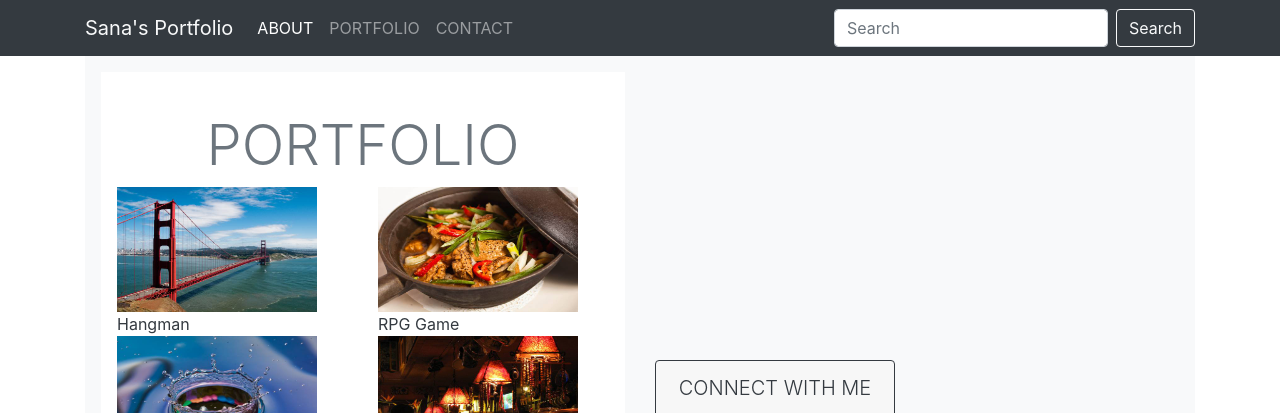
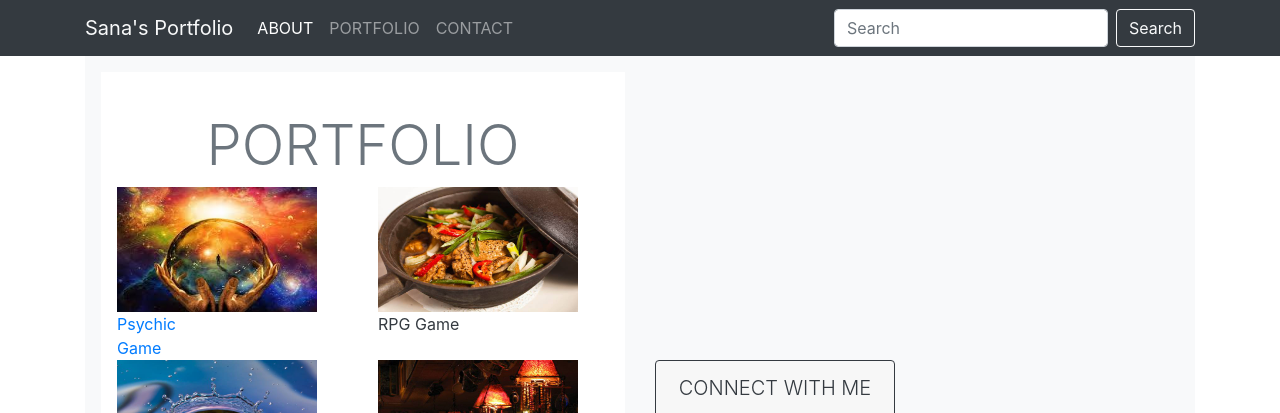
Before and after one commit to safreen42789/bootstrap-portfolio, a plain HTML site: page portfolio.html in a window 1280 px wide. Shown: the top 413 px of the page. Drawn offline with nearby package versions, Linux system fonts and the light colour scheme.

Commit message:
updated portfolio

```diff
--- a/portfolio.html
+++ b/portfolio.html
@@ -48,10 +48,10 @@
                                     <h3 class="display-4 text-muted text-center">PORTFOLIO</h3>
                                     <div class="row">
                                             <div class="col-sm-6">
-                                                    <img src="./Assets/Images/city.jpg" alt="City" width="200px" height="125px">
+                                                    <img src="./Assets/Images/Psychic.jpg" alt="Psychic" width="200px" height="125px">
                                                         <div class="row">
                                                                 <div class="col-6 col-sm-6">
-                                                                    Hangman
+                                                                <a href = "../Psychic-game/index.html">Psychic Game</a>
                                                                 </div>
                                                         </div>
                                             </div>
```
Also changed, not shown: Assets/Images/Psychic.jpg (added), 3 other files.
